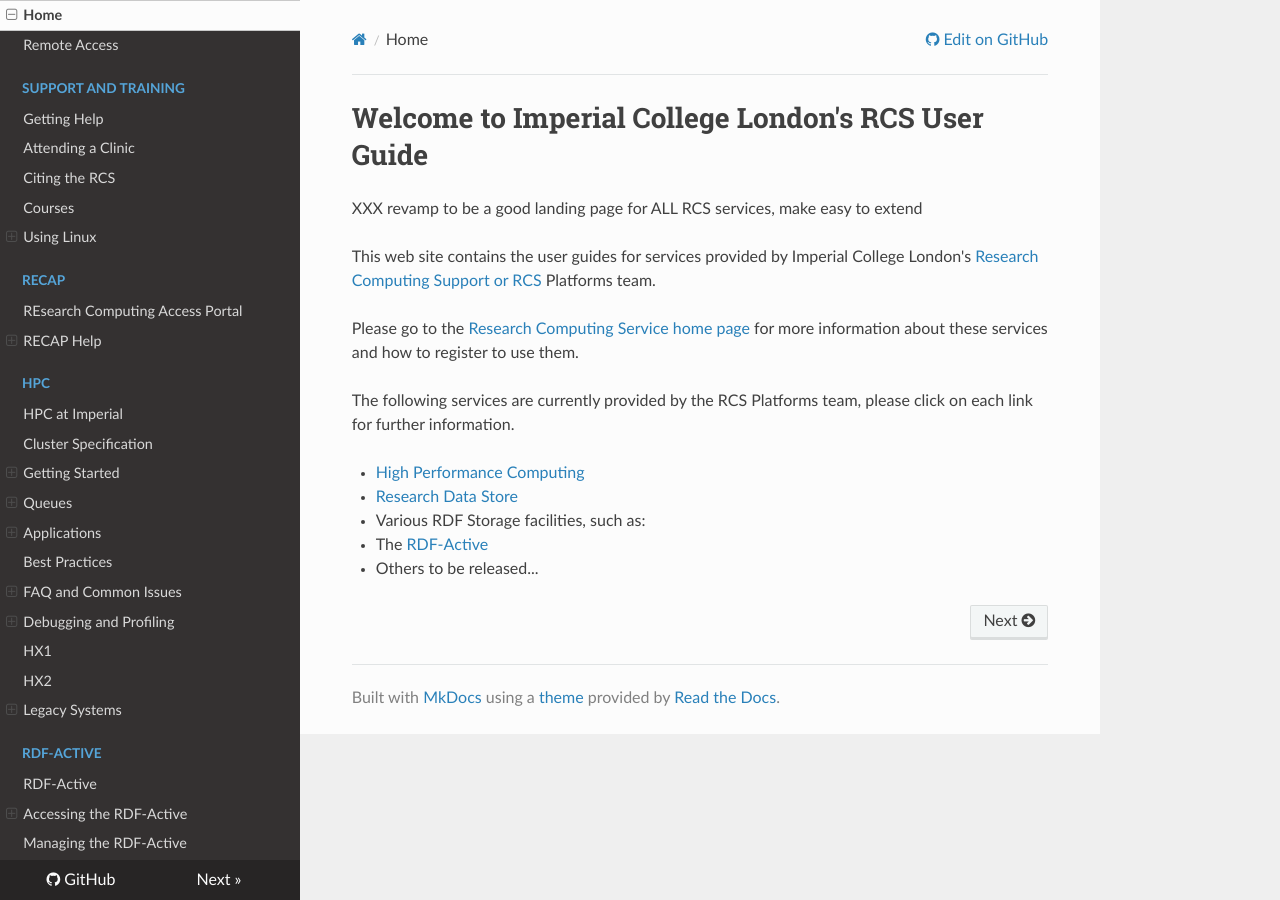
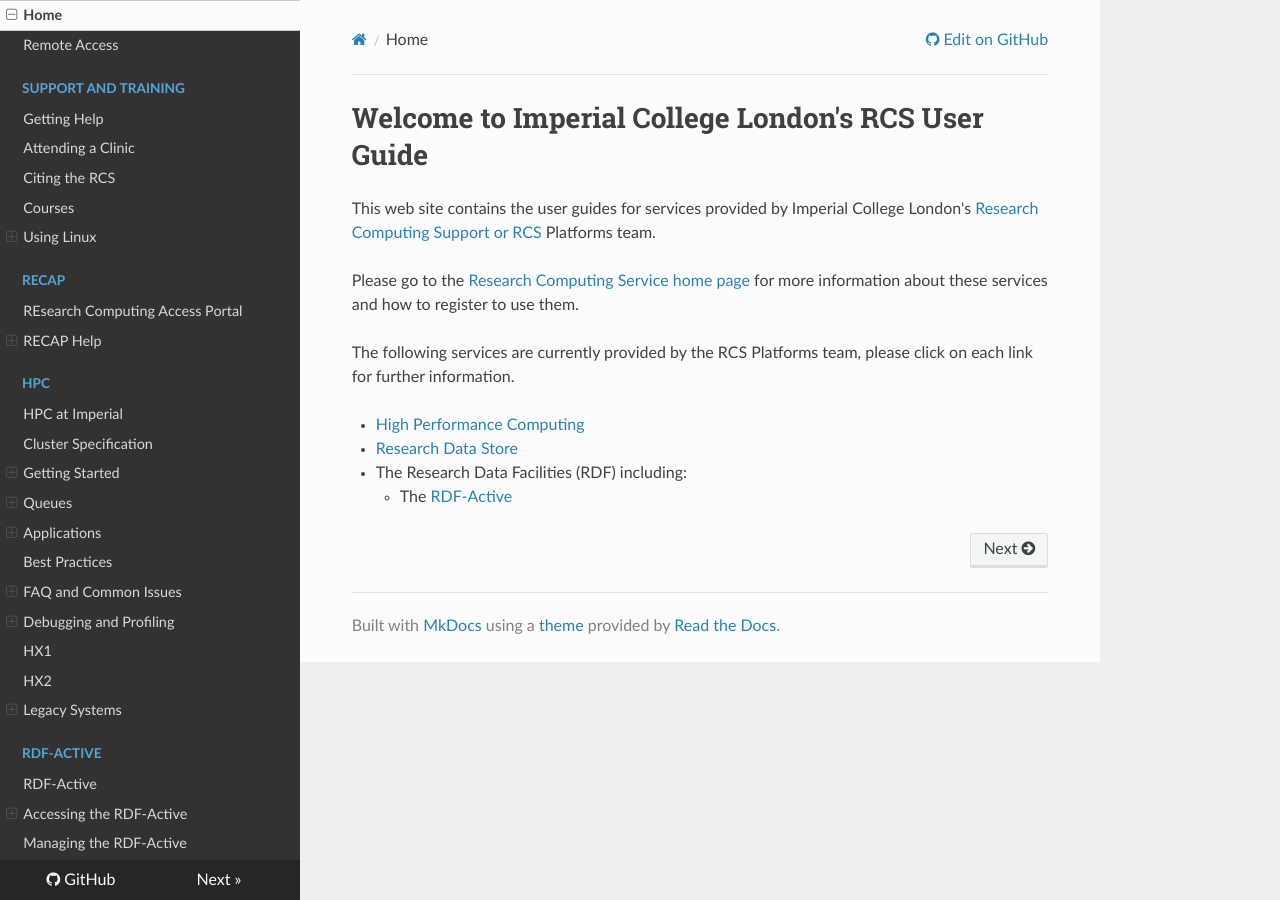
Before and after one commit to ImperialCollegeLondon/icl-rcs-user-guide, an MkDocs documentation site: the page built from docs/index.md, in a window 1280 px wide. Built offline with MkDocs 1.6.1, drawn with Linux system fonts in a browser that asks for light colours; nearby versions of some CDN libraries.

Commit message:
Remove feedback and correct bullet points.

```diff
--- a/docs/index.md
+++ b/docs/index.md
@@ -1,6 +1,5 @@
 
 # Welcome to Imperial College London's RCS User Guide
-XXX revamp to be a good landing page for ALL RCS services, make easy to extend
 
 This web site contains the user guides for services provided by Imperial College London's [Research Computing Support or RCS](https://www.imperial.ac.uk/admin-services/ict/self-service/research-support/rcs/) Platforms team.
 
@@ -10,6 +9,5 @@ The following services are currently provided by the RCS Platforms team, please
 
 * [High Performance Computing](hpc/index.md)
 * [Research Data Store](rds/index.md)
-* Various RDF Storage facilities, such as:
-  * The [RDF-Active](rdfactive/index.md)
-  * Others to be released...
+* The Research Data Facilities (RDF) including:
+    * The [RDF-Active](rdfactive/index.md)
```
